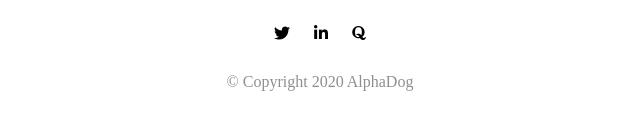
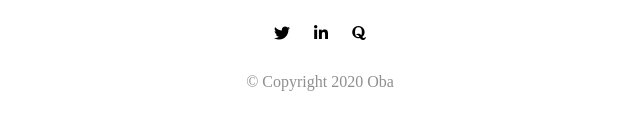
Before and after one commit to dAlphaSam/dog, a plain HTML site: page index.html in a window 1280 px wide. Shown: the part 3150-3280 px from the top of the page, 320-960 px from the left. Drawn offline with nearby package versions, Linux system fonts and the light colour scheme.

Commit message:
Updated.index.html
Files

```diff
--- a/index.html
+++ b/index.html
@@ -215,7 +215,7 @@
     <a class="fancy fa fa-twitter" href="https://twitter.com/dAlphaSam"></a>
     <a class="fancy fa fa-linkedin" href="https://www.linkedin.com/in/akerele-samuel-6271181aa/"></a>
     <a class="fancy fa fa-quora" href="https://www.quora.com/profile/Akerele-Olamilekan-Samuel"></a>
-    <p>© Copyright 2020 AlphaDog</p>
+    <p>© Copyright 2020 Oba</p>
 
   </footer>
 
```
